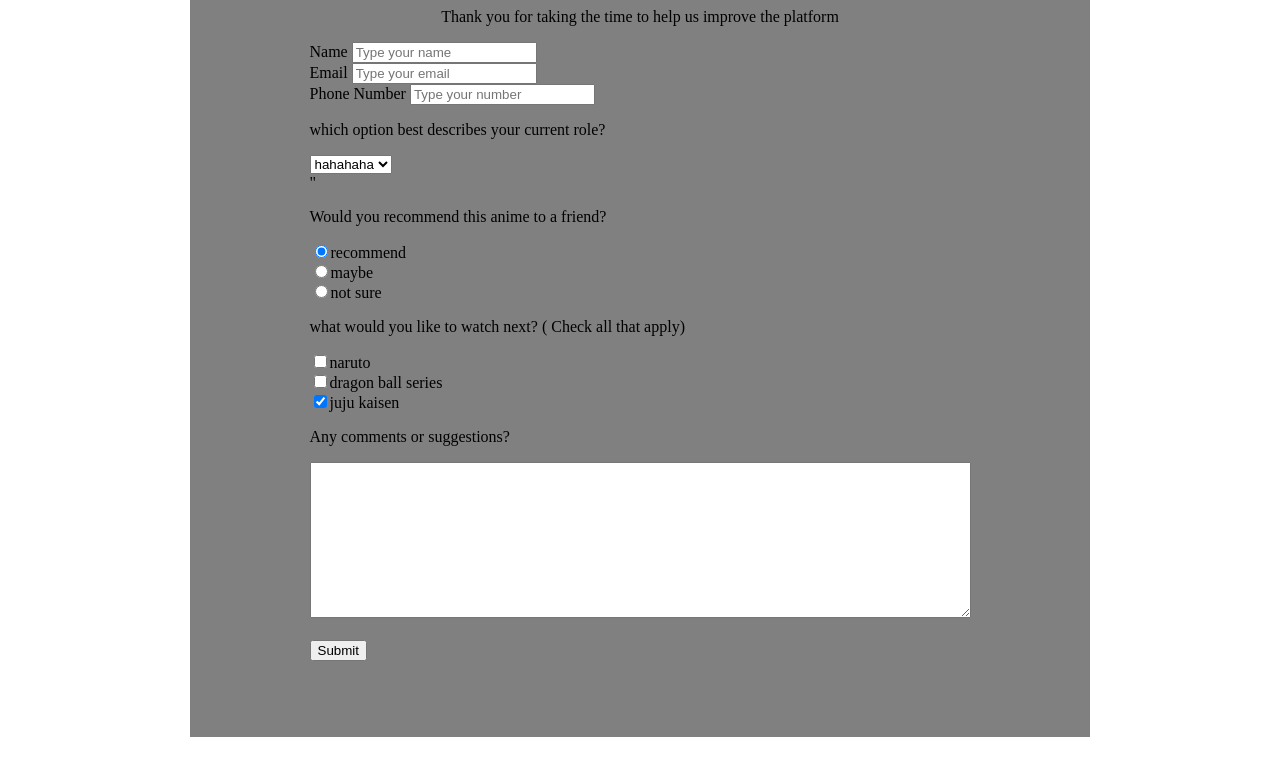
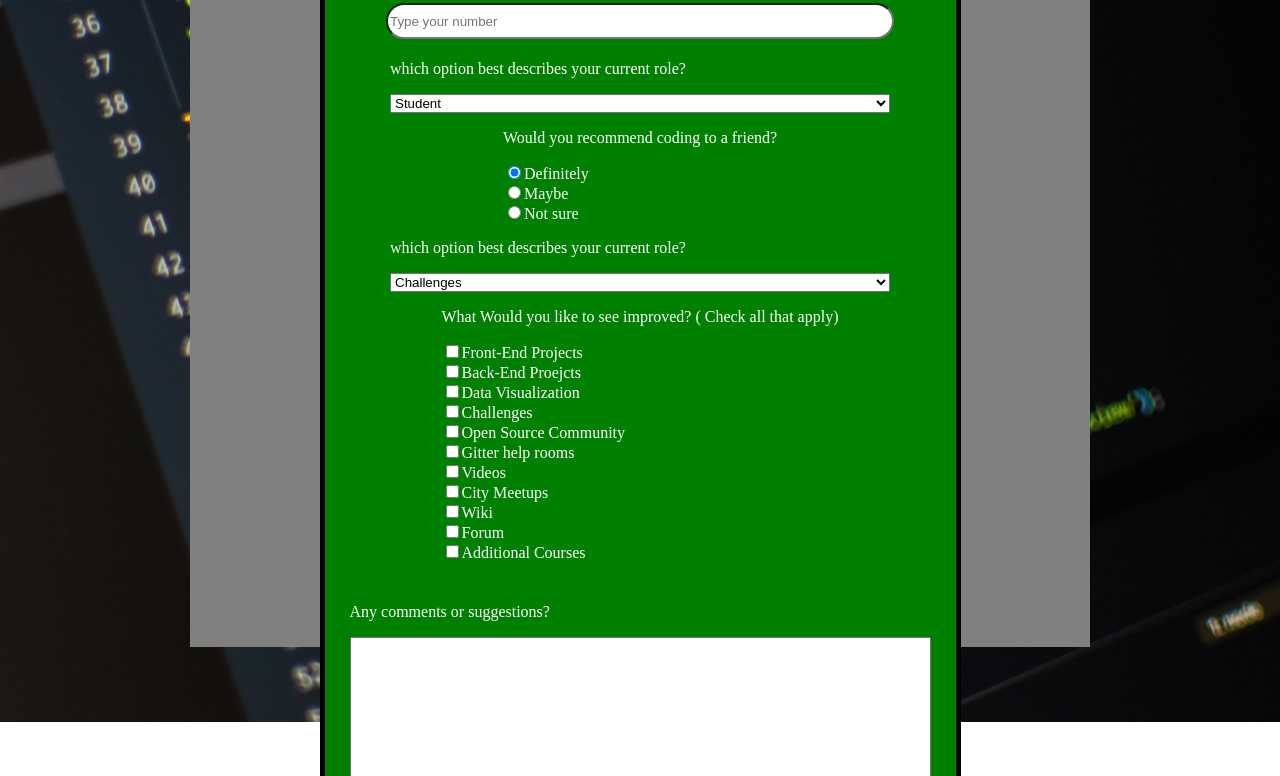
Before and after one commit to jipark92/Survey-Form-Project, a plain HTML site: page index.html in a window 1280 px wide. Shown: the part 113-889 px from the top of the page. Before the commit the page ends 850 px from the top, so only its background shows below. Drawn offline with Linux system fonts and the light colour scheme.

Commit message:
added more options and cleaner. still working on css

```diff
--- a/index.html
+++ b/index.html
@@ -9,62 +9,127 @@
 </head>
 <body>
     <div id="main-container">
-        <h1 id="title">2022 Favorite Anime Survey Form</h1>
+        <header id="header">
+        <h1 id="title">2022 Coding Career Survey Form</h1>
         <p id="description">Thank you for taking the time to help us improve the platform</p>
-
+        </header>
         <form id="survey-form" action="/url-where-you-want-to-submit-form-data">
 
             <div id="info">
             <a>Name</a>
-            <input id="name" placeholder="Type your name" type="text" maxlength="20" required></input>
-            <br>
-            <a>Email</a>
-            <input id="email" placeholder="Type your email" type="email"required></input>
+            <br><input id="name" placeholder="Type your name" type="text" maxlength="20" required></input>
+            <br><a>Email</a>
+            <br><input id="email" placeholder="Type your Email" type="email"required></input>
             <br><a>Phone Number</a>
-            <input id="number" placeholder="Type your number" type="number" required></input>
+            <br><input id="number" placeholder="Type your number" type="number" required></input>
             </div>
 
 
             <div id="describes">
             <p>which option best describes your current role?</p>
-            <select id="dropdown" name="choices">
-                <option value="haha">hahahaha</option>
-                <option value="nahnah">nahnah</option>
-                <option value="yaya">yaya</option>
+            <select id="dropdown"  name="choices">
+                <option value="student">Student</option>
+                <option value="ftj">Full Time Job</option>
+                <option value="ftl">Full Time Learner</option>
+                <option value="pnts">Prefer Not To Say</option>
+                <option value="other">Other</option>
 
             </select>
             </div>
 
 
-            <div id="recommendation">"
-            <p>Would you recommend this anime to a friend?</p>
+            <div id="recommendation">
+            <p>Would you recommend coding to a friend?</p>
             <label for="definitely">
-                <input id="definitely" value="definitely" type="radio" name="options" checked>recommend </input>
+                <input id="definitely" value="definitely" type="radio" name="options" checked>Definitely</input>
             </label>
             <br><label for="maybe">
-                <input id="maybe" value="definitely" type="radio" name="options">maybe</input>
+                <input id="maybe" value="definitely" type="radio" name="options">Maybe</input>
             </label>
             <br><label for="not-sure">
-                <input id="not-sure" value="not-sure" type="radio" name="options">not sure</input>
+                <input id="not-sure" value="not-sure" type="radio" name="options">Not sure</input>
             </label>
             </div>
 
+
+
+
+
+            <div id="favorites">
+                <p>which option best describes your current role?</p>
+                <select id="dropdown"  name="choices2">
+                    <option value="challenges">Challenges</option>
+                    <option value="projects">Projects</option>
+                    <option value="community">Communtiy</option>
+                    <option value="open">Open Source</option>
+
+                </select>
+            </div>
+
+
+
+
+
+
             <div id="improve">
-            <p> what would you like to watch next? ( Check all that apply)</p>
-            <label for="naruto">
-                <input id="naruto" value="naruto" type="checkbox" name="anime" >naruto</input>
+            <p>What Would you like to see improved? ( Check all that apply)</p>
+            <label for="frontend">
+                <input id="frontend" value="frontend" type="checkbox" name="anime">Front-End Projects</input>
             </label>
-            <br><label for="dragon-ball">
-                <input id="dragon-ball" value="dragon-ball" type="checkbox" name="anime">dragon ball series</input>
+            <br><label for="backend">
+                <input id="backend" value="backend" type="checkbox" name="anime">Back-End Proejcts</input>
             </label>
-            <br><label for="juju-kaisen">
-                <input id="juju-kasien" value="juju-kaisen" type="checkbox" name="anime" checked>juju kaisen</input>
+            <br><label for="datavisual">
+                <input id="datavisual" value="datavisual" type="checkbox" name="anime">Data Visualization</input>
             </label>
+            <br><label for="challenges">
+                <input id="challenges" value="challenges" type="checkbox" name="anime">Challenges</input>
+            </label>
+            <br><label for="opensourcecom">
+                <input id="opensourcecom" value="opensourcecom" type="checkbox" name="anime">Open Source Community</input>
+            </label>
+            <br><label for="githelproom">
+                <input id="githelproom" value="githelproom" type="checkbox" name="anime">Gitter help rooms</input>
+            </label>
+            <br><label for="videos">
+                <input id="videos" value="videos" type="checkbox" name="anime">Videos</input>
+            </label>
+            <br><label for="citymeetup">
+                <input id="citymeetup" value="citymeetup" type="checkbox" name="anime">City Meetups</input>
+            </label>
+            <br><label for="wiki">
+                <input id="wiki" value="wiki" type="checkbox" name="anime">Wiki</input>
+            </label>
+            <br><label for="forum">
+                <input id="forum" value="forum" type="checkbox" name="anime">Forum</input>
+            </label>
+            <br><label for="additionalcourses">
+                <input id="additionalcourses" value="additionalcourses" type="checkbox" name="anime">Additional Courses</input>
+            </label>
+
+
+
+
+
+
+
+
+
             </div>
+
+
+
+
+
+
+
+
+
+
 
             <div id="commentbox">
             <p>Any comments or suggestions?</p>
-            <textarea name="comment" id="comment" rows="10" cols="80"></textarea>
+            <textarea name="comment" id="comment" rows="10" cols="70"></textarea>
             </div>
 
             <br>
--- a/style.css
+++ b/style.css
@@ -1,5 +1,23 @@
+body{
+    background-image: url("coding.jpg") ;
+    background-position: center;
+    background-repeat: no-repeat;
+    background-size: cover;
+    height: 100vh;
+
+}
+
+#header{
+    border: 5px solid red;
+    display: flex;
+    flex-direction: column;
+    justify-content: center;
+    align-items: center;
+}
+
 #main-container {
-    height: 900px;
+    color:white;
+    height: 90vh;
     width: 900px;
     background-color: gray;
     position: absolute;
@@ -10,5 +28,45 @@
     flex-direction: column;
     justify-content: center;
     align-items: center;
+    opacity:
 
 }
+#survey-form{
+    display:flex;
+    flex-direction: column;
+    justify-content: center;
+    align-items: center;
+    background-color: green;
+    border: 5px solid black;
+    opacity:
+}
+#title{
+
+}
+
+#name {
+    width: 500px;
+    height: 30px;
+    border-radius: 25px;
+    margin: 5px;
+}
+#email {
+    width: 500px;
+    height: 30px;
+    border-radius: 25px;
+    margin: 5px;
+}
+#number {
+    width: 500px;
+    height: 30px;
+    border-radius: 25px;
+    margin: 5px;
+}
+
+#dropdown{
+    width: 500px;
+}
+
+#commentbox{
+    margin: 25px;
+}
```
Also changed, not shown: coding.jpg (added).
